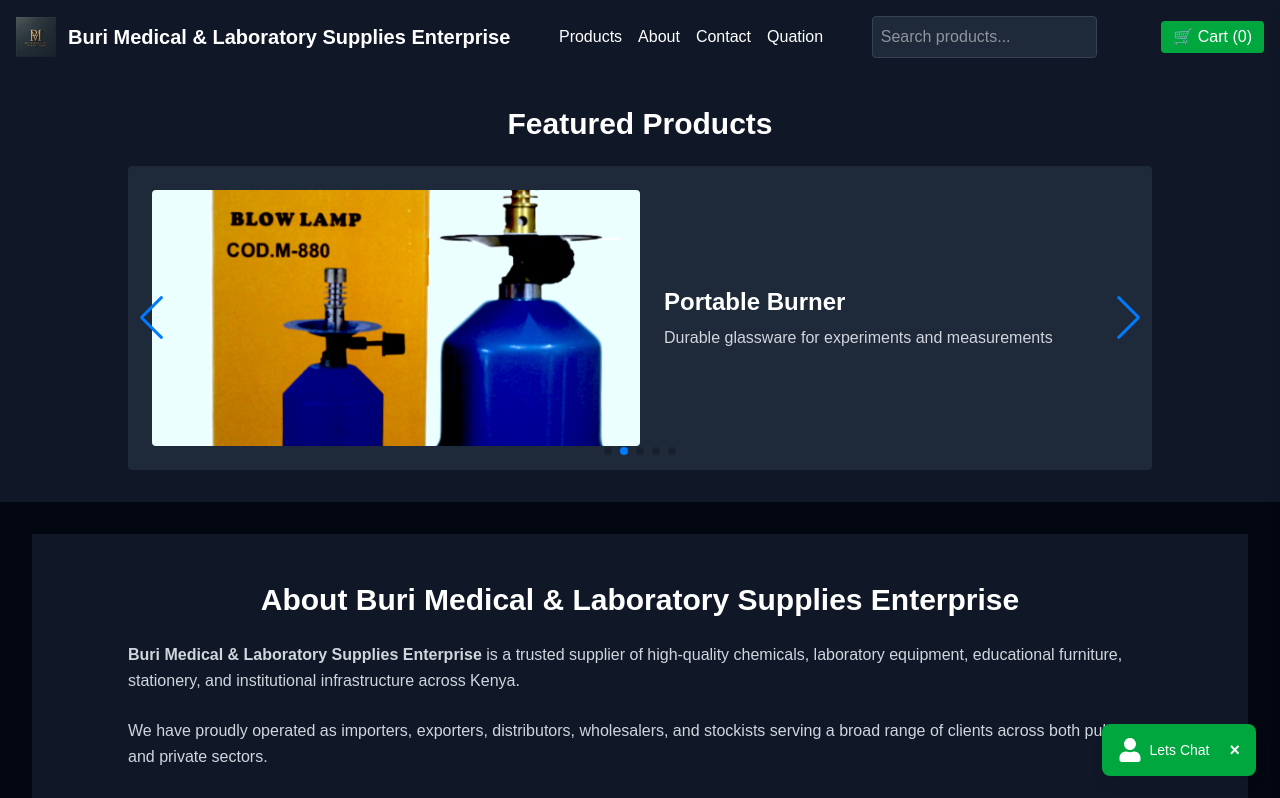
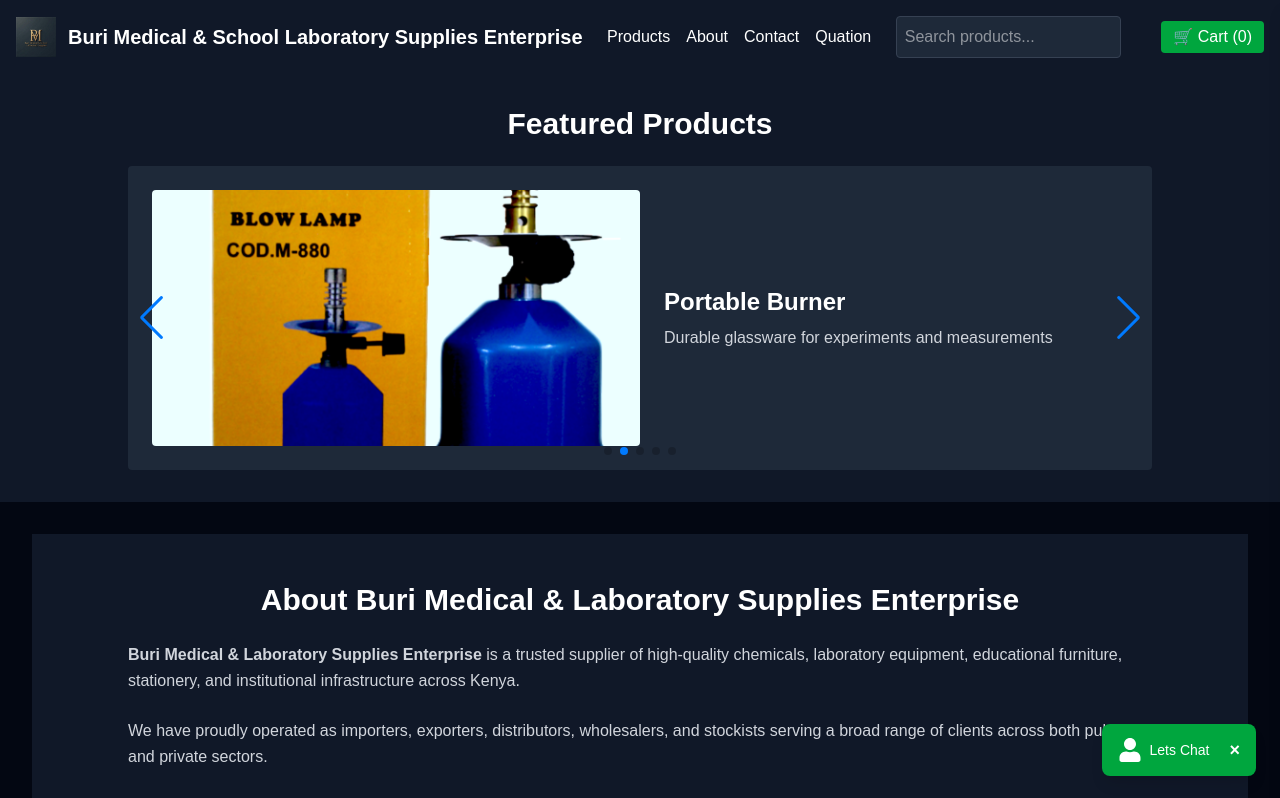
Before and after one commit to Northmanj/hope, a Next.js app: page / in a window 1280 px wide. Shown: the top 798 px of the page. Built offline with nearby package versions, Linux system fonts and the light colour scheme.

Commit message:
Update Navbar.tsx Footer.tsx in components

```diff
--- a/src/components/Footer.tsx
+++ b/src/components/Footer.tsx
@@ -6,7 +6,7 @@
     <footer className="bg-gray-900 text-white p-6 mt-8">
         <div className="flex items-center space-x-3">
         <img src="/images/logo.jpg" alt="Pinnacle Logo" className="w-10 h-10 object-contain" />
-        <h1 className="text-xl font-bold">Pinnacle Chems and Laboratory Enterprise</h1>
+        <h1 className="text-xl font-bold">Buri Medical & School Laboratory Supplies Enterprise</h1>
       </div>
       <div className="flex flex-col md:flex-row justify-between items-center space-y-4 md:space-y-0">
         <div className="space-x-4">
--- a/src/components/Navbar.tsx
+++ b/src/components/Navbar.tsx
@@ -27,7 +27,7 @@
             className="w-10 h-10 object-contain cursor-pointer"
           />
         </Link>
-        <h1 className="text-xl font-bold">Buri Medical & Laboratory Supplies Enterprise</h1>
+        <h1 className="text-xl font-bold">Buri Medical & School Laboratory Supplies Enterprise</h1>
       </div>
 
       {/* Nav Links */}
```
